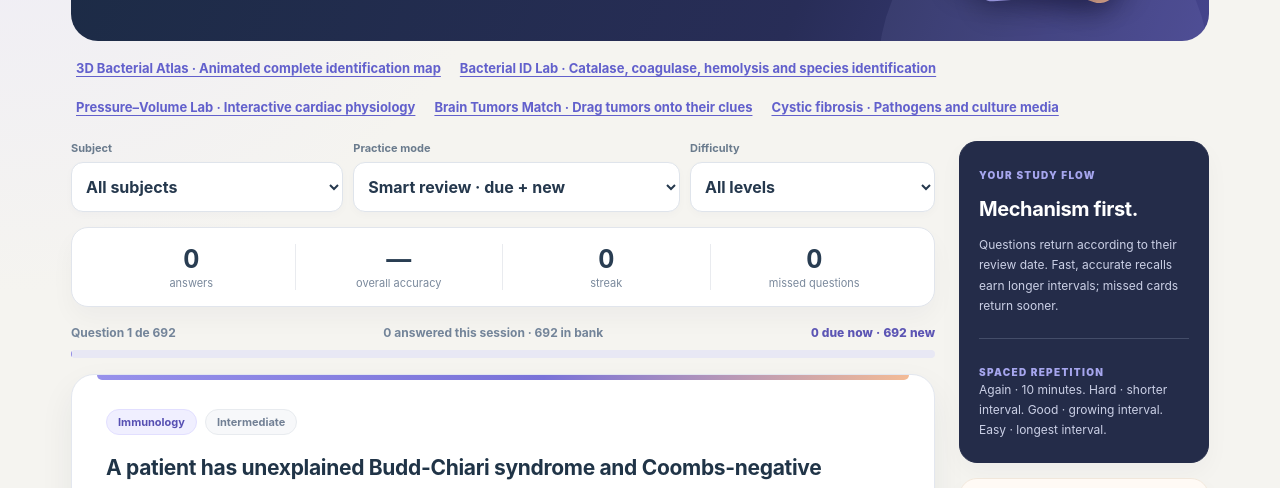
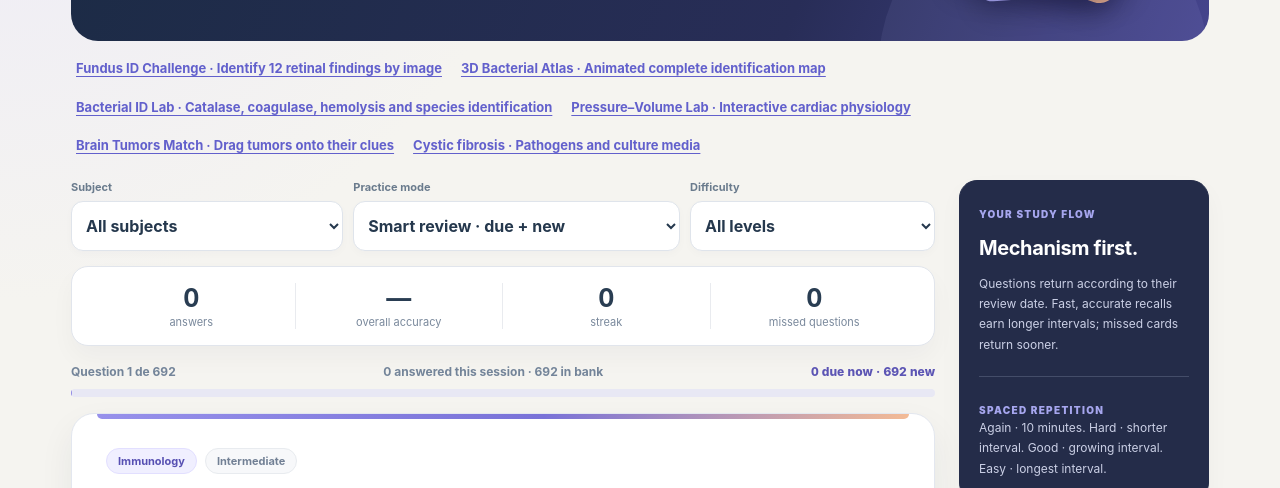
Before and after one commit to henriquemmafra/ilmiodeck, a plain HTML site: page rapidfire/index.html in a window 1280 px wide. Shown: the part 264-752 px from the top of the page. Drawn offline with Linux system fonts and the light colour scheme.

Commit message:
Add Fundus ID Challenge to RapidFire module navigation

```diff
--- a/rapidfire/index.html
+++ b/rapidfire/index.html
@@ -41,6 +41,7 @@
       </div>
     </header>
     <nav class="study-links" aria-label="Additional study modules">
+      <a href="./fundus-id-challenge.html" class="review-map-link">Fundus ID Challenge · Identify 12 retinal findings by image</a>
       <a href="./bacterial-3d-atlas.html" class="review-map-link">3D Bacterial Atlas · Animated complete identification map</a>
       <a href="./bacterial-id-lab.html" class="review-map-link">Bacterial ID Lab · Catalase, coagulase, hemolysis and species identification</a>
       <a href="./pressure-volume-lab.html" class="review-map-link">Pressure–Volume Lab · Interactive cardiac physiology</a>
```
